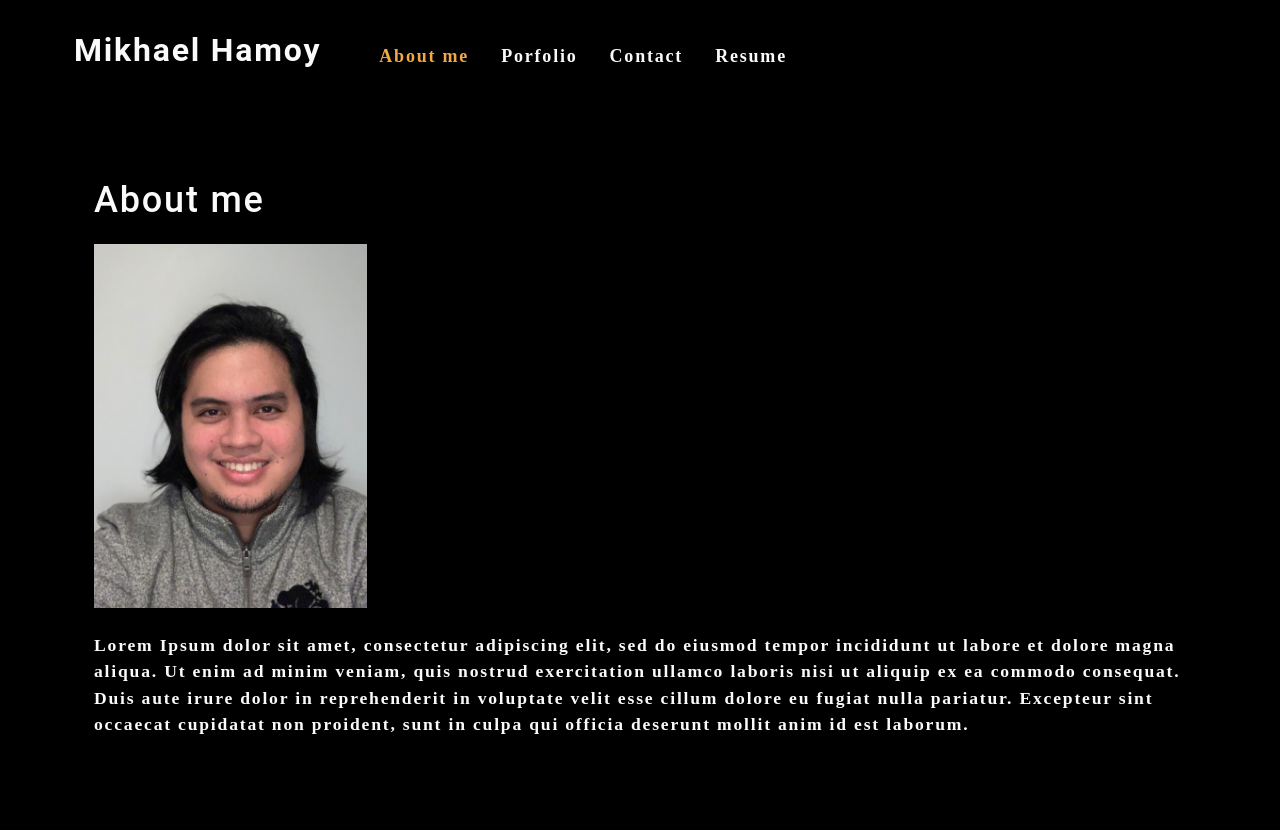
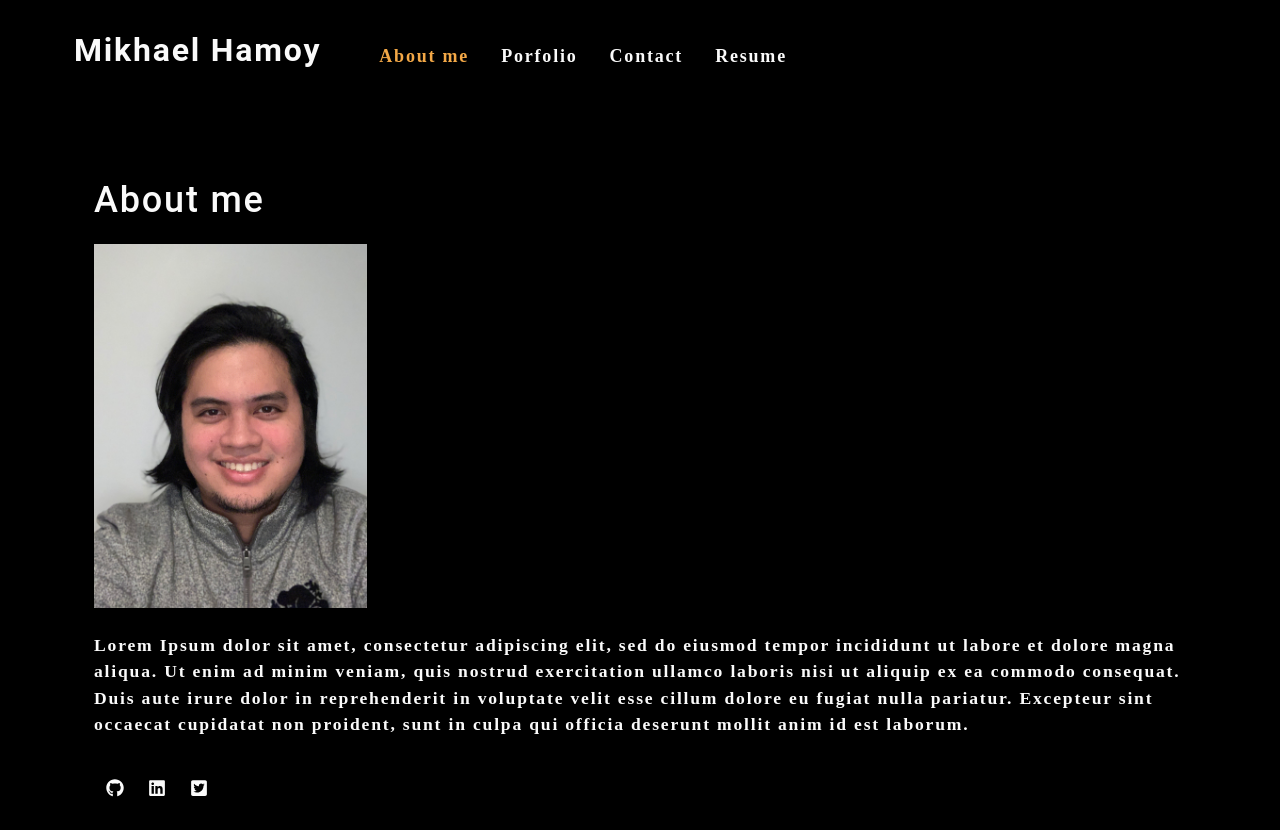
Before and after one commit to mikhaelhamoy/react-portfolio, a React (Create React App) app: page / in a window 1280 px wide. Before the commit the page ends 803 px from the top, so only its background shows below. Built offline with nearby package versions, Linux system fonts and the light colour scheme.

Commit message:
add footer

```diff
--- a/src/App.js
+++ b/src/App.js
@@ -5,6 +5,7 @@ import Nav from './components/Nav';
 import About from './components/About';
 import ContactForm from './components/Contact';
 import Portfolio from './components/Portfolio';
+import Footer from './components/Footer';
 
 function App() {
   const [navComponentSelected, setNavComponentSelected] = useState('about');
@@ -27,6 +28,7 @@ function App() {
               <Portfolio></Portfolio>
             )
           }[navComponentSelected]}
+          <Footer />
       </main>
     </div>
   );
--- /dev/null
+++ b/src/components/Footer/index.js
@@ -0,0 +1,15 @@
+import React from 'react';
+import { FaGithub, FaLinkedin, FaTwitterSquare } from 'react-icons/fa';
+
+function Footer() {
+
+  return (
+    <footer>
+      <a className="mx-1 myLink" href="https://github.com/mikhaelhamoy" target="_blank" rel="noreferrer noopener"><FaGithub /></a>
+      <a className="mx-1 myLink" href="https://linkedin.com/in/mikhaelhamoy917" target="_blank" rel="noreferrer noopener"><FaLinkedin /></a>
+      <a className="mx-1 myLink" href="https://twitter.com/gagz092" target="_blank" rel="noreferrer noopener"><FaTwitterSquare /></a>
+    </footer>
+  );
+}
+
+export default Footer;
--- a/src/components/Portfolio/index.js
+++ b/src/components/Portfolio/index.js
@@ -2,7 +2,7 @@ import React from 'react';
 import { converTitleToFilename } from '../../utils/helpers';
 import { FaGithub } from 'react-icons/fa';
 
-const Portfolio = () => {
+function Portfolio() {
 
   const projects = [
     {
--- a/src/index.css
+++ b/src/index.css
@@ -299,11 +299,16 @@ a {
   color: var(--secondary);
 }
 
-.projectLink {
+.projectLink, .myLink {
   color: var(--light);
 }
 
-.projectLink:hover {
+.projectLink:hover, .myLink:hover {
   color: var(--dark);
   background-color: var(--light);
+  text-decoration: none;
 }
+
+footer {
+  margin: 0 auto;
+}
```
